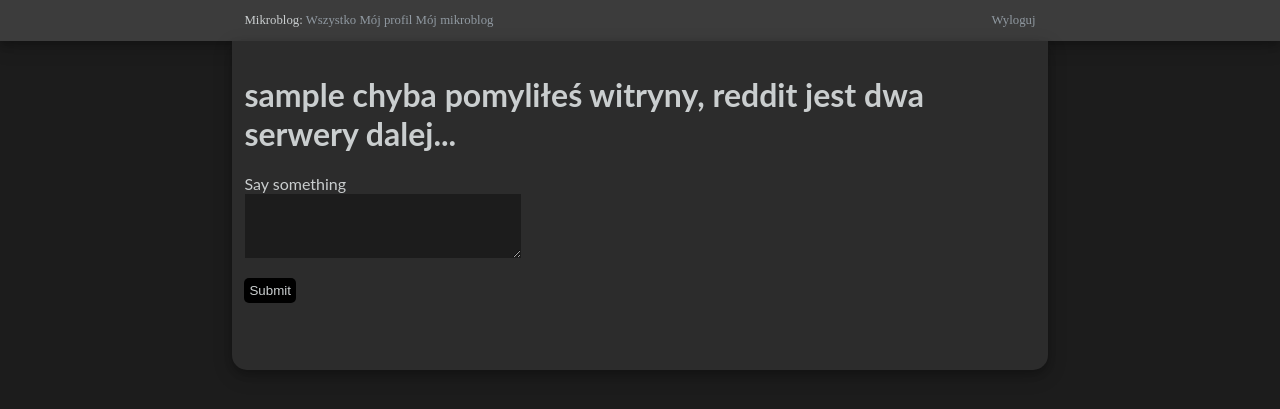
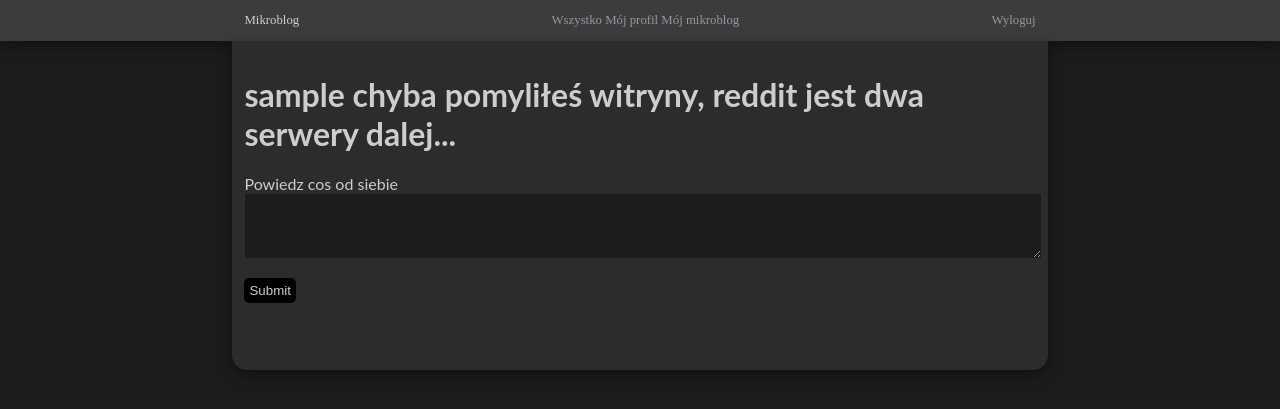
Before and after one commit to jakub-kowalik/python-microblog, a Flask app: page /my in a window 1280 px wide. Shown: the top 409 px of the page. Run offline with Flask 2, Linux system fonts and the light colour scheme; the visitor is signed in with stand-in values (Sample User, id 1); data comes from the database, SQL or seed files in the repository; data that the repository does not hold is empty.

Commit message:
code reformat.

```diff
--- a/app/errors.py
+++ b/app/errors.py
@@ -1,4 +1,5 @@
 from flask import render_template
+
 from app import app, db
 
 
--- a/app/forms.py
+++ b/app/forms.py
@@ -1,6 +1,7 @@
 from flask_wtf import FlaskForm
 from wtforms import StringField, PasswordField, BooleanField, SubmitField, TextAreaField
 from wtforms.validators import ValidationError, DataRequired, Email, EqualTo, Length
+
 from app.models import User
 
 
@@ -49,6 +50,6 @@ class CheckboxForm(FlaskForm):
 
 
 class PostForm(FlaskForm):
-    post = TextAreaField('Say something', validators=[
+    post = TextAreaField('Powiedz cos od siebie', validators=[
         DataRequired(), Length(min=1, max=1000)])
     submit = SubmitField('Submit')
--- a/app/models.py
+++ b/app/models.py
@@ -1,9 +1,11 @@
+from datetime import datetime
 from hashlib import md5
+
+from flask_login import UserMixin
 from werkzeug.security import generate_password_hash, check_password_hash
-from datetime import datetime
+
 from app import db
 from app import login
-from flask_login import UserMixin
 
 followers = db.Table('followers',
                      db.Column('follower_id', db.Integer, db.ForeignKey('user.id')),
--- a/app/routes.py
+++ b/app/routes.py
@@ -1,18 +1,20 @@
-from app import app
-from app.forms import LoginForm
+from datetime import datetime
+
 from flask import render_template, flash, redirect, url_for, request
 from flask_login import current_user, login_user
-from app.models import User, upvotes
+from flask_login import login_required
 from flask_login import logout_user
-from flask_login import login_required
+
+from app import app
 from app import db
-from app.forms import RegistrationForm
-from datetime import datetime
+from app.forms import CheckboxForm
 from app.forms import EditProfileForm
 from app.forms import EmptyForm
+from app.forms import LoginForm
 from app.forms import PostForm
-from app.forms import CheckboxForm
+from app.forms import RegistrationForm
 from app.models import Post
+from app.models import User
 
 
 @app.before_request
@@ -42,10 +44,10 @@ def index():
     prev_url = url_for('index', page=posts.prev_num) \
         if posts.has_prev else None
     if current_user.is_anonymous:
-        return render_template("index.html", title='Home', posts=posts.items,
+        return render_template("index.html", title='Wszystko', posts=posts.items,
                                next_url=next_url, prev_url=prev_url)
     else:
-        return render_template('index.html', title='Home', form=form,
+        return render_template('index.html', title='Wszystko', form=form,
                                posts=posts.items, next_url=next_url,
                                prev_url=prev_url)
 
@@ -65,7 +67,7 @@ def login():
             return redirect(url_for('login'))
         login_user(user, remember=form.remember_me.data)
         return redirect(url_for('index'))
-    return render_template('login.html', title='Sign In', form=form)
+    return render_template('login.html', title='Logowanie', form=form)
 
 
 @app.route('/logout')
@@ -86,7 +88,7 @@ def register():
         db.session.commit()
         flash('Witamy na mikroblogu!')
         return redirect(url_for('login'))
-    return render_template('register.html', title='Register', form=form)
+    return render_template('register.html', title='Rejestracja', form=form)
 
 
 @app.route('/user/<username>')
@@ -173,9 +175,9 @@ def edit_profile(username):
             return redirect(url_for('edit_profile', username=user.username))
         elif request.method == 'GET':
             form.about_me.data = user.about_me
-        return render_template('edit_profile.html', title='Edit Profile',
+        return render_template('edit_profile.html', title='Edycja',
                                form=form)
-    return render_template('404.html', title='error')
+    return render_template('404.html', title='404')
 
 
 @app.route('/follow/<username>', methods=['POST'])
@@ -235,7 +237,7 @@ def my_microblog():
         if posts.has_next else None
     prev_url = url_for('my_microblog', page=posts.prev_num) \
         if posts.has_prev else None
-    return render_template('index.html', title='Home', form=form,
+    return render_template('index.html', title='Moj mikroblog', form=form,
                            posts=posts.items, next_url=next_url,
                            prev_url=prev_url)
 
--- a/app/static/css/style.css
+++ b/app/static/css/style.css
@@ -19,7 +19,7 @@ body {
 
 .navbar {
     font-size: 1vw;
-    text-align: left;
+    text-align: center;
     width: calc(1.6180339887498948482 * 100% - 100%);
     margin: auto;
     vertical-align: center;
@@ -69,6 +69,7 @@ textarea {
     border-color: #2c2c2c;
   background-color: #1c1c1c;
   color: #cacecf;
+    width: 100%;
 }
 
 #submit {
--- a/app/templates/base.html
+++ b/app/templates/base.html
@@ -12,7 +12,7 @@
 <body>
 <div class="navbar-wrapper">
     <div class="navbar">
-        Mikroblog:
+        <div style="float: left">Mikroblog</div>
         <a href="{{ url_for('index') }}">Wszystko</a>
         {% if current_user.is_anonymous %}
             <a style="float: right" href="{{ url_for('login') }}">Zaloguj</a>
```
Also changed, not shown: app/__init__.py (+4 -5 lines).
